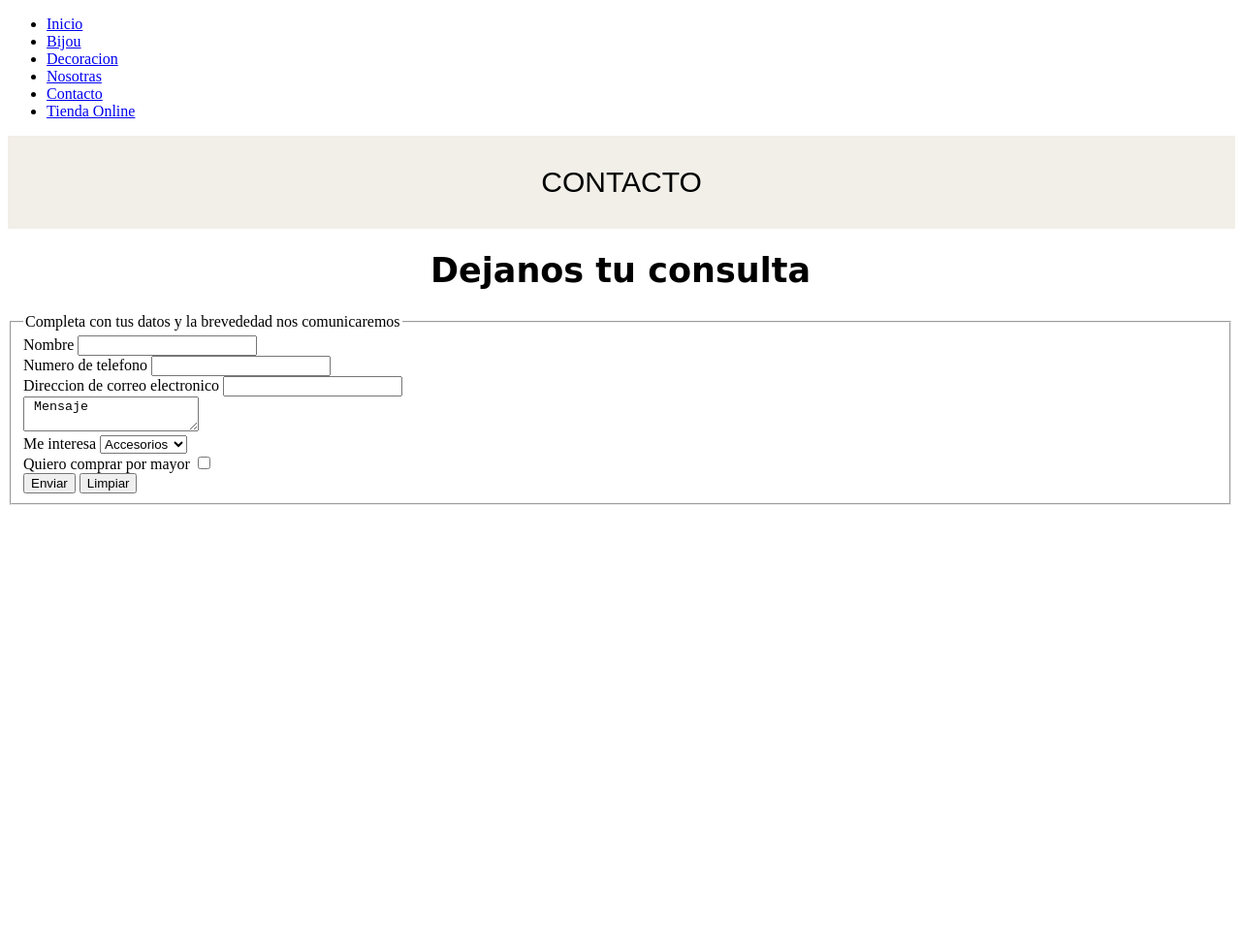
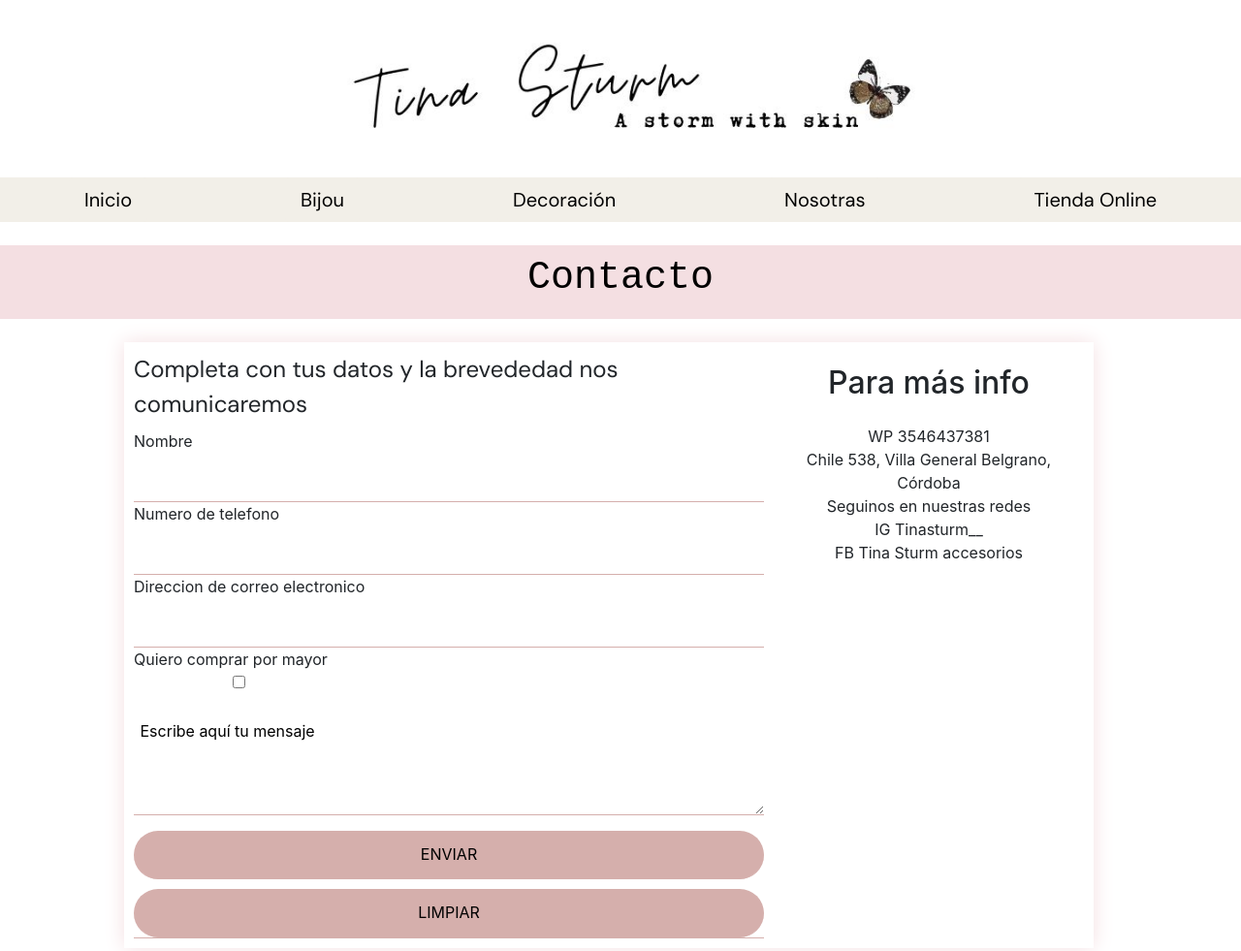
Before and after one commit to agustinaEder/Tinasturm, a plain HTML site: page Contacto.html in a window 1280 px wide. Shown: the whole page at 97% size. Before the commit the page ends 800 px from the top, so only its background shows below. Drawn offline with nearby package versions, Linux system fonts and the light colour scheme.

Commit message:
modifico contacto

```diff
--- a/Contacto.html
+++ b/Contacto.html
@@ -3,79 +3,104 @@
 <head>
 	<meta charset="UTF-8">
 	<meta name="viewport" content="width=device-width, initial-scale=1.0">
-	<title>Contacto</title>
+	<link rel="stylesheet" href="https://maxcdn.bootstrapcdn.com/bootstrap/4.0.0/css/bootstrap.min.css" integrity="sha384-Gn5384xqQ1aoWXA+058RXPxPg6fy4IWvTNh0E263XmFcJlSAwiGgFAW/dAiS6JXm" crossorigin="anonymous">
+	<script src="https://maxcdn.bootstrapcdn.com/bootstrap/4.0.0/js/bootstrap.min.js" integrity="sha384-JZR6Spejh4U02d8jOt6vLEHfe/JQGiRRSQQxSfFWpi1MquVdAyjUar5+76PVCmYl" crossorigin="anonymous"></script>
 	<link rel="stylesheet" href="css/Style.css">
+	<!--fuentes-->
 	<link rel="preconnect" href="https://fonts.gstatic.com">
     	<link href="https://fonts.googleapis.com/css2?family=DM+Sans&display=swap" rel="stylesheet" href="css/style.css">
     <link rel="preconnect" href="https://fonts.googleapis.com">
 		<link rel="preconnect" href="https://fonts.gstatic.com" crossorigin>
 		<link href="https://fonts.googleapis.com/css2?family=Cutive+Mono&display=swap" rel="stylesheet">
 
+		<title>Contacto</title>
+	<!--meta etiquetas seo-->
+	<meta name="description" content="Conectá con nosotras y recibí informacion para comprar por mayor">
+	<meta name="keywords" content="Accesorios por mayor, bijou por mayor, aros por mayor, mates por mayor, fabricante velas, mates pintados">
+	<title> Contacto |Tina Sturm Accesorios </title>
 
 
 </head>
 
+
 <body>
-
 	<header>
+<!-- imagen encabezado-->
+		<img src="imagenes/imagenhead.jpg" alt="imagen encabezado con logo y slogan de la marca" class="imglogo">
 
 <!--Menu navegador-->
-  <div  class="mnav">
-    <nav>
-      <div>
-        <ul class="mnav__enlaces">
-        <div> <li> <a  href="index.html"> Inicio</a> </li> </div>
-        <div> <li> <a  href="Bijou.html"> Bijou</a> </li> </div>
-        <div> <li> <a  href="Decoracion.html"> Decoracion </a> </li> </div>
-        <div> <li> <a  href="Nosotras.html"> Nosotras </a></li> </div>
-        <div> <li> <a  href="Contacto.html"> Contacto </a></li> </div>
-        <div> <li> <a  href="Contacto.html"> Tienda Online </a></li> </div>
+	<ul class="nav nav-pills nav-fill menunav">
+		<li class="nav-item">
+			<a class="nav-link" href="index.html">Inicio</a>
+		  </li>
+		<li class="nav-item">
+		  <a class="nav-link" href="Bijou.html">Bijou</a>
+		</li>
+		<li class="nav-item">
+		  <a class="nav-link" href="Decoracion.html">Decoración </a>
+		</li>
+		<li class="nav-item">
+		  <a class="nav-link" href="Nosotras.html">Nosotras</a>
+		</li>
+		<li class="nav-item">
+			<a class="nav-link" href="Contacto">Tienda Online</a>
+		  </li>
 	  </ul>
-      </div>
-
-    </nav>
-  </div>
+<br>
 
 <!--encabezado contacto-->
 	<div class="encabezadoseccion">
-			<p> CONTACTO </p>
+			<h1> Contacto </h1>
 	</div>
 </header>
 
 <main>
-	<h1> Dejanos tu consulta </h1>
+
 <!-- formulario-->
+<br>
+		<div class="contenedorgral">
 			<div class="contenedorformulario">
-	<form action="enviar.php" method="POST" enctype="multipart/form-data"  >
-		<fieldset >
-		<legend> Completa con tus datos y la brevededad nos comunicaremos</legend>
-			<label for="Nombre"> Nombre </label>
+			 <form action="enviar.php" method="POST" enctype="multipart/form-data" >
+				<fieldset>
+					<legend class="legend"> Completa con tus datos y la brevededad nos comunicaremos</legend>
+						<p> <label for="Nombre"> Nombre </p>
 							<input type="text" name="Nombre" maxlength="100">
-			<br>
-			<label for="telefono"> Numero de telefono </label>
+
+						<p><label for="telefono"> Numero de telefono </label></p>
 							<input type="text" name="telefono" maxlength="50">
-			<br>
-			<label for="email"> Direccion de correo electronico </label>
+
+						<p><label for="email"> Direccion de correo electronico </label></p>
 							<input type="text" name="email" maxlength="100">
-			<br>
-			<textarea> Mensaje </textarea>
-			<br>
-			<label> Me interesa </label>
-				<select name="Deco_accesorios">
-					<option value="Accesorios"> Accesorios </option>
-					<option value="Decoracion"> Decoracion </option>
-					<option value="ambos"> Ambos </option>
-				</select>
-			<br>
-			<label> Quiero comprar por mayor </label>
-				<input type="checkbox" name="Mayorista" value="1">
+
+						<p><label> Quiero comprar por mayor <input type="checkbox" name="Mayorista" value="1"></label> </p>
+
+
+						<textarea rows="4"> Escribe aquí tu mensaje </textarea>
+
 			<br>
 						<input type="submit" name="submit" value="Enviar" class="boton">
+
 						<input type="reset" value="Limpiar" class="boton"/>
 				</fieldset>
 			 </form>
 			</div>
 <!-- termina formulario -->
+<!--datos de contacto-->
+
+			<div class="contactoinfo">
+				<h2> Para más info </h2>
+					<ul>
+						<li> WP 3546437381</li>
+						<li> Chile 538, Villa General Belgrano, Córdoba</li>
+						<li> Seguinos en nuestras redes</li>
+						<li> IG Tinasturm__</li>
+						<li> FB Tina Sturm accesorios</li>
+					</ul>
+			</div>
+		</div>
+
+
+
 </main>
 
 
--- /dev/null
+++ b/scss/_contenedorformulario.scss
@@ -0,0 +1,84 @@
+
+.contenedorgral{
+    display: grid;
+    grid-template-columns: 1fr;
+    grid-template-rows: 100%;
+
+
+    align-content: space-between;
+    box-sizing: border-box;
+    padding: 5px;
+    max-width: 1000px;
+
+    margin-left: 10%;
+    margin-right: 10%;
+    margin-bottom: 10%;
+    box-shadow: 0 0 20px 0 #f4dfe2;
+}
+
+.contenedorformulario{
+    padding: 5px;
+
+    form, textarea, input{
+
+            width: 100%;
+            border: none;
+            border-bottom: 1px solid #d5afac;;
+            outline: 0;
+
+    }
+}
+.boton {
+	border: none;
+	margin-top: 10px;
+	height: 50px;
+	padding: 0 30px;
+	background: #000;
+	color: black;
+	border-radius: 100px;
+	text-decoration: none;
+	outline: 0;
+	background: #d5afac;
+	transition: .3s ease all;
+    text-transform: uppercase;
+}
+.boton:hover {
+	background: #f2efe8;
+	text-decoration: none;
+    outline: 0;
+    }
+
+.legend{
+    font-family: 'DM Sans', sans-serif;
+}
+
+/*contenedor de info */
+.contactoinfo{
+   /* background-color: #ede8e6; */
+    background-image: url ("imagenes\contactoback.jpg");
+    display: grid;
+    margin-top: 10px;
+    padding: .5em;
+    align-content: flex-start;
+
+
+    h2, ul{
+           text-align: center;
+           justify-content: center;
+           display: grid;
+
+    }
+            ul{
+            list-style: none;
+            padding: 5%;
+            }
+
+}
+
+/* pantalla grande */
+@media (min-width: 700px) {
+    .contenedorgral {
+        display: grid;
+        grid-template-columns: 2fr 1fr;
+    }
+}
--- a/scss/_encabezadoseccion.scss
+++ b/scss/_encabezadoseccion.scss
@@ -2,13 +2,13 @@
 .encabezadoseccion{
 	display: flex;
     width: 100%;
-    font-family:'Poppins', sans-serif;
+    font-family: 'Anonymous Pro', monospace;;
 	margin: 0%;
 	font-size: 30px;
 
 	color:black;
-	background-color: #f2efe8;
-	padding: 1px;
+	background-color:  #f4dfe2;
+	padding: 10px 10px;
 	border: none;
 	align-items: center;
 	justify-content: center;
--- a/scss/_imagenesgral.scss
+++ b/scss/_imagenesgral.scss
@@ -1,4 +1,8 @@
 
+/*imagen encabezado logo*/
+.imglogo{
+    width: 100%;
+}
 
 /* grid fotos index */
 
--- a/scss/_menunav.scss
+++ b/scss/_menunav.scss
@@ -1,36 +1,26 @@
+/* menu index*/
+ .menunav {
 
- .menunav {
-    background-color:black;
-    justify-content: space-between;
-	width: 100%;
-	display: flex inline-block;
+   width: 100%;
+   display: flex;
+   align-content: space-between;
+   justify-content: center;
 
-	flex-direction: row;
-	text-align: center;
+    ul, li, a {
+
+    background-color: #f2efe8;
+	display: inline-block;
+    font-size: 20px;
+    color:black;
+ 	font-family: 'DM Sans', sans-serif;
+	text-decoration: none;
+	list-style: none;
+	align-content: space-between;
+
+		&:hover {
+          background: #f4dfe2;
 
 
-
-
-    div, ul, a {
-
-    border-right: none;
-    overflow: hidden;
-    background-color: black;
-	display: row;
-	flex-direction: row;
-	justify-content: center space-between;
-
-	position: relative;
-	text-decoration: none;
-	text-align: center;
-    font-size: 20px;
-    color: white;
- 	font-family: 'Cutive Mono', monospace;
-
-
-        &:hover {
-            text-decoration: underline;
-            color: beige;
-        }
- 	}
+ 		}
+	}
  }
--- /dev/null
+++ b/scss/_piedepag.scss
@@ -0,0 +1,32 @@
+
+
+footer{
+    margin-top: 10px;
+}
+
+.piedepag{
+    background-color: #edf5e7;
+    width: 100%;
+    padding: 10px;
+}
+
+.blockpiedepag{
+    display: flex;
+    text-align: center;
+    flex-direction: column;
+
+
+}
+
+.columpiedepag{
+    display: grid;
+    grid-template-columns: 1fr 1fr 1fr;
+    align-content: space-between;
+    text-align: center;
+}
+
+.firma{
+    text-align: center;
+    color: darkolivegreen;
+
+}
--- a/scss/style.scss
+++ b/scss/style.scss
@@ -4,6 +4,9 @@
 @import 'imagenesgral';
 @import 'mixin';
 @import 'nosotras';
+@import 'contenedorformulario';
+@import 'piedepag';
+
 
 
 
@@ -21,6 +24,7 @@ $margin-general: 10px;
 $clarito: #FEECDA;
 $blanquito: #ede8e6;
 $rosita: #f4dfe2;
+$manteca: #f2efe8;
 
 
 
@@ -28,17 +32,18 @@ $medida-ancho: 1250px;
 
 /* secciones */
 
+
 nav{
-    width: $medida-ancho*0,8;
+    width: $medida-ancho*0,9;
 
 }
 
-
+/*
 h2{
     @include titulosSection(1250px, relative);
-}
+}*/
 
-h1{
+/*h1{
     font-family: $font-fam-cursiva;
     font-size: 35px;
     display: grid;
@@ -47,7 +52,7 @@ h1{
     width: relative;
 
 
-}
+}*/
 
 
 /*media*/
```
Also changed, not shown: Bijou.html (+6 -0 lines), Decoracion.html (+6 -1 lines), Nosotras.html (+17 -29 lines), index.html (+64 -34 lines), css/Style.css, imagenes/8a1dfe097772127064da9f061c2d7cf6.jpg (added), imagenes/Encabezado.jpg (deleted), imagenes/contactoback.jpg (added), imagenes/imagenhead.jpg (added), imagenes/imagenhead.png (deleted), imagenes/whatsapp.png (added), js/package.json (renamed from package.json), 1 other file. Lines whose indentation alone changed are shown as unchanged.
